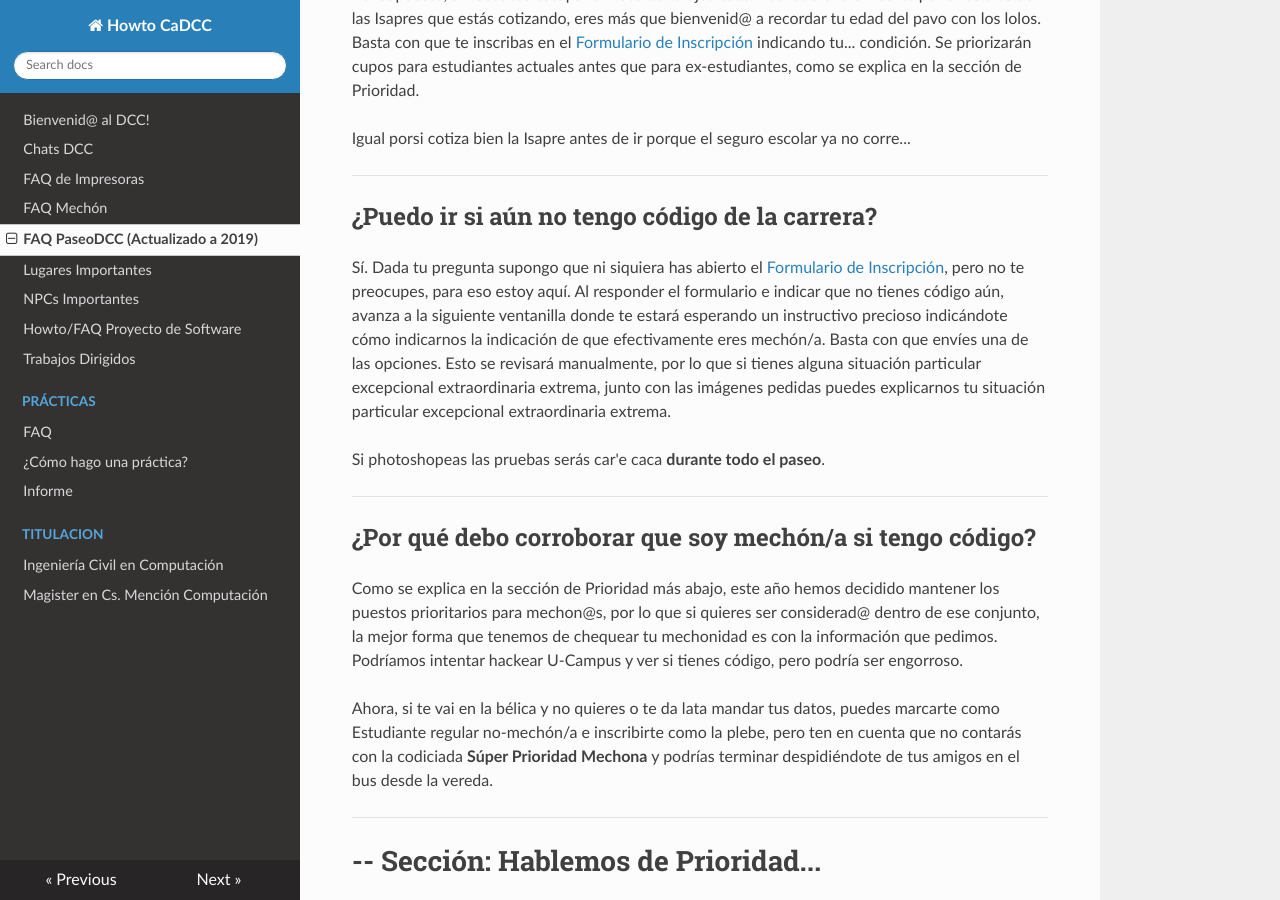
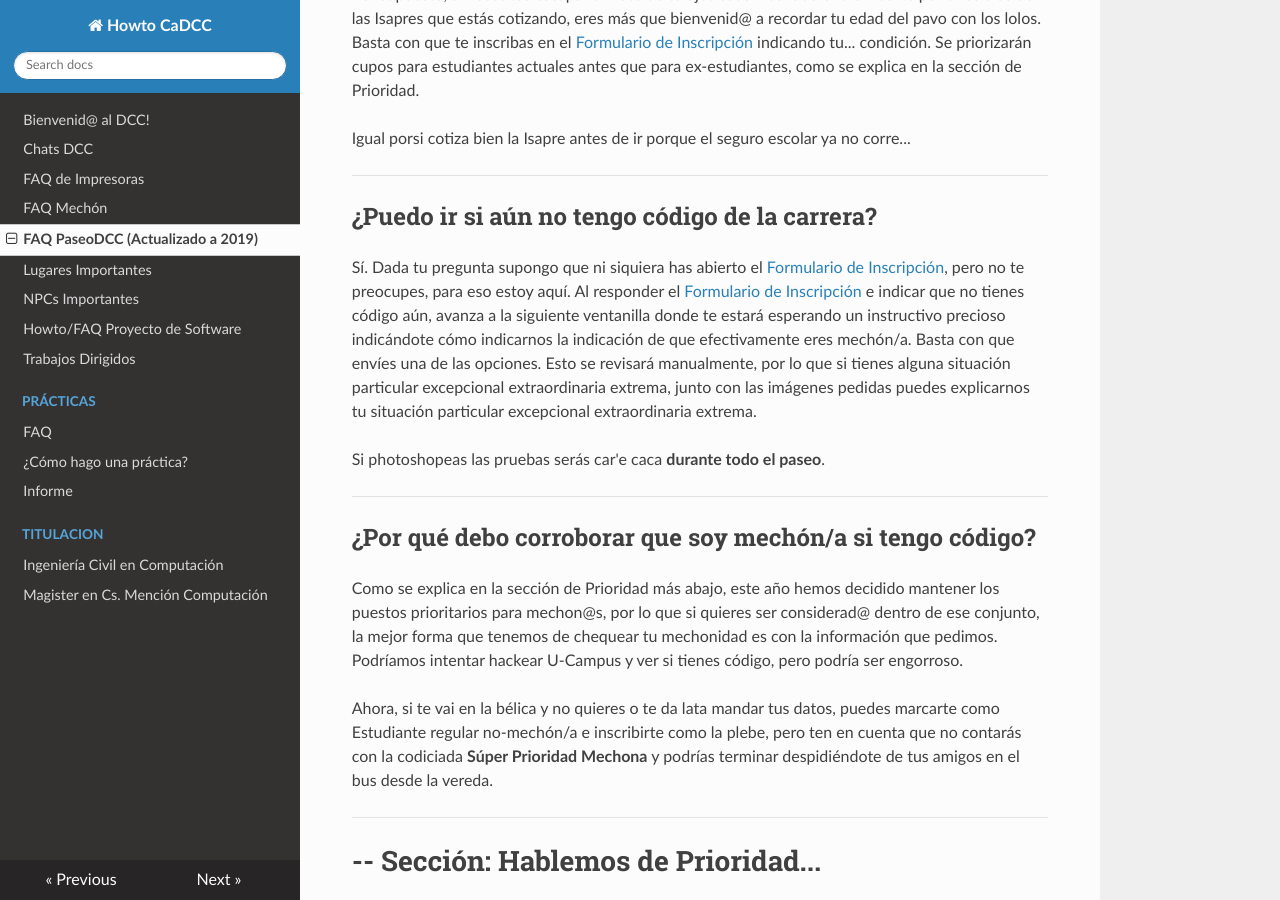
Before and after one commit to cadcc/howto, an MkDocs documentation site: the page built from docs/FAQ PaseoDCC.md, in a window 1280 px wide and 900 px high, scrolled down 2378 px. Built offline with MkDocs 1.6.1, drawn with Linux system fonts in a browser that asks for light colours; nearby versions of some CDN libraries; some of the changed text lies outside the part shown.

Commit message:
Update FAQ PaseoDCC.md

```diff
--- a/docs/FAQ PaseoDCC.md
+++ b/docs/FAQ PaseoDCC.md
@@ -34,7 +34,7 @@
 
 Para inscribirte, debes ingresar al [Formulario de Inscripción](a.cadcc.cl/paseo2019) y leer y seguir y **LEER** las instrucciones que se te darán. Por favor, evita usar apodos y **LEE** y #respeta los formatos pedidos.
 
-Y listo, ya puedes ir al paseomentira obvio que no. Tu inscripción estará completa sola y exclusivamente cuando realices tu primer pago, ya sea de Preventa o de Primera Cuota (Más detalles abajito). El solo rellenar el formulario sin pagar no te asegura ningún cupo ni prioridad, y pesará en tu conciencia que entregaste tus datos por las puras.
+Y listo, ya puedes ir al paseomentira obvio que no. Tu inscripción estará completa sola y exclusivamente cuando realices tu primer pago, ya sea de Preventa o de Primera Cuota (Más detalles abajito). El solo rellenar el [Formulario de Inscripción](a.cadcc.cl/paseo2019) sin pagar no te asegura ningún cupo ni prioridad, y pesará en tu conciencia que entregaste tus datos por las puras.
 
 Además, este año se pretende instaurar un compromiso escrito de buen comportamiento y #Respeto, que tod@s l@s asistentes deberán firmar físicamente en persona. Se darán más detalles al respecto durante los próximos días.
 
@@ -70,7 +70,7 @@
 
 ## ¿Puedo ir si aún no tengo código de la carrera?
 
-Sí. Dada tu pregunta supongo que ni siquiera has abierto el [Formulario de Inscripción](a.cadcc.cl/paseo2019), pero no te preocupes, para eso estoy aquí. Al responder el formulario e indicar que no tienes código aún, avanza a la siguiente ventanilla donde te estará esperando un instructivo precioso indicándote cómo indicarnos la indicación de que efectivamente eres mechón/a. Basta con que envíes una de las opciones. Esto se revisará manualmente, por lo que si tienes alguna situación particular excepcional extraordinaria extrema, junto con las imágenes pedidas puedes explicarnos tu situación particular excepcional extraordinaria extrema.
+Sí. Dada tu pregunta supongo que ni siquiera has abierto el [Formulario de Inscripción](a.cadcc.cl/paseo2019), pero no te preocupes, para eso estoy aquí. Al responder el [Formulario de Inscripción](a.cadcc.cl/paseo2019) e indicar que no tienes código aún, avanza a la siguiente ventanilla donde te estará esperando un instructivo precioso indicándote cómo indicarnos la indicación de que efectivamente eres mechón/a. Basta con que envíes una de las opciones. Esto se revisará manualmente, por lo que si tienes alguna situación particular excepcional extraordinaria extrema, junto con las imágenes pedidas puedes explicarnos tu situación particular excepcional extraordinaria extrema.
 
 Si photoshopeas las pruebas serás car'e caca **durante todo el paseo**.
 
```
